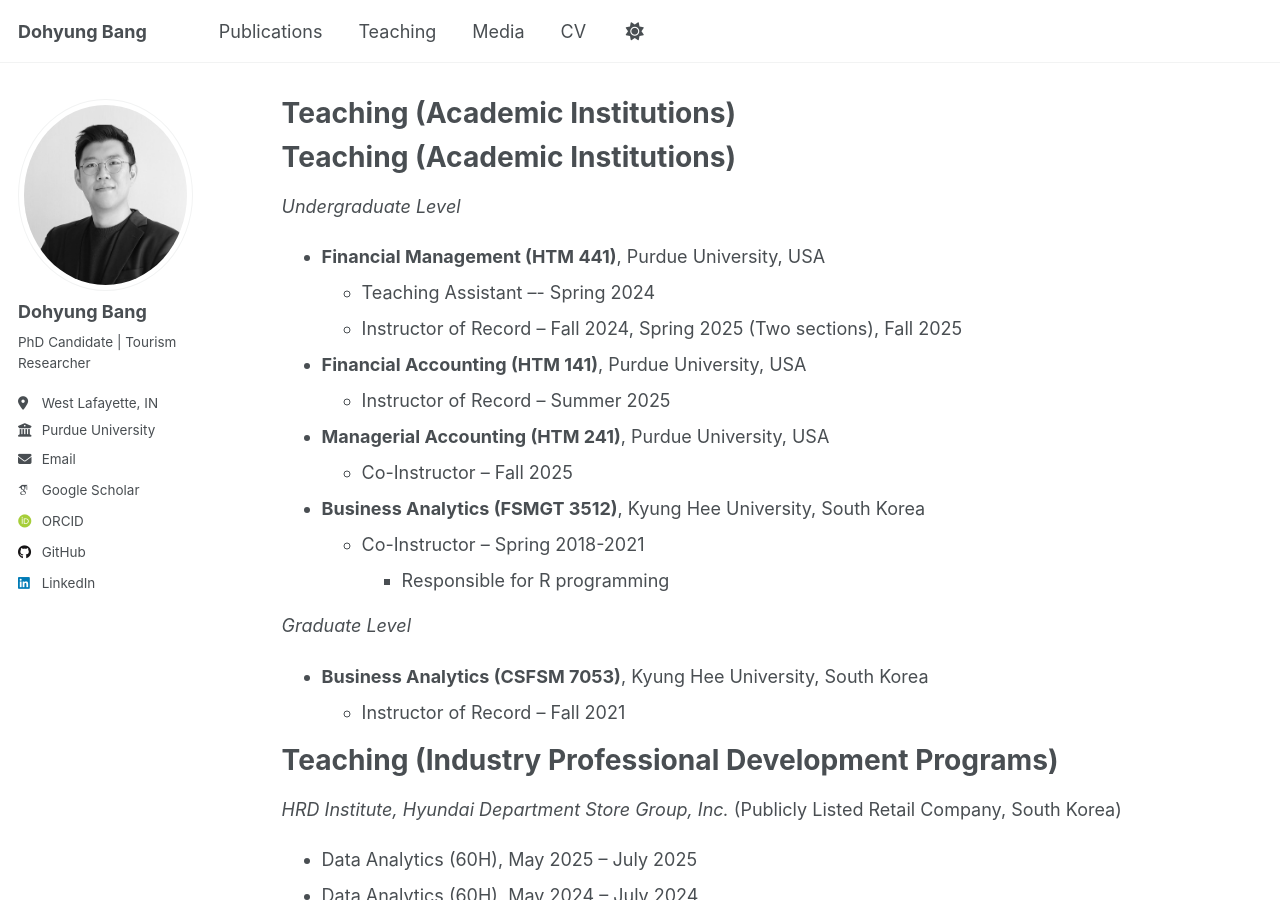
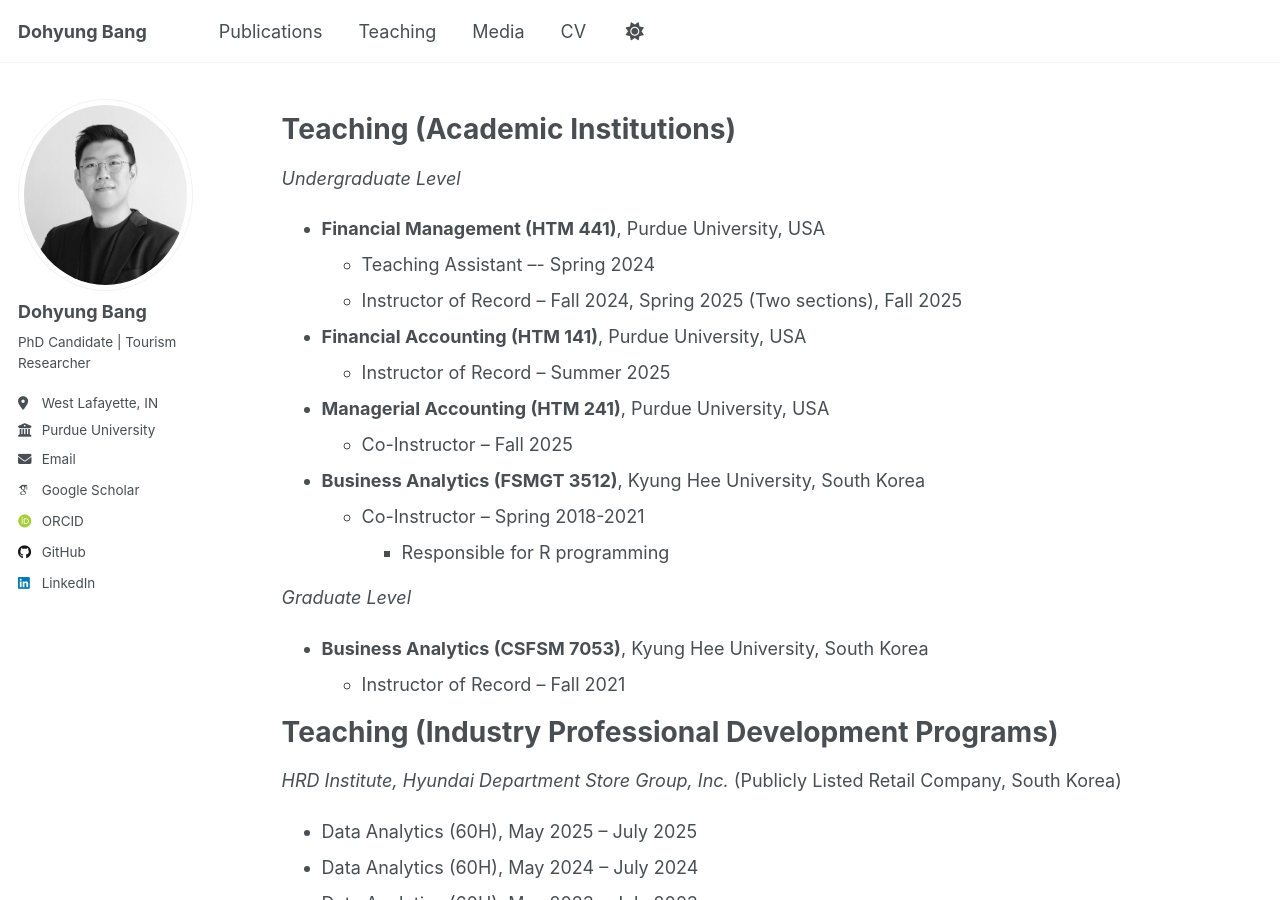
Before and after one commit to dohyungbang/dohyungbang.github.io, a Jekyll site: the page built from _pages/teaching.md, in a window 1280 px wide and 900 px high. Built offline with Jekyll 4.4.1, drawn with Linux system fonts in a browser that asks for light colours; some web fonts are replaced; a script that is not in the unit is left out; our own code applies the rules of GitHub Pages for plain Markdown files; part of the change alters nothing that is shown.

Commit message:
Update teaching.md

```diff
--- a/_pages/teaching.md
+++ b/_pages/teaching.md
@@ -1,7 +1,9 @@
 ---
+title: ""
 layout: archive
 permalink: /teaching/
 author_profile: true
+show_title: false
 ---
 
 Teaching (Academic Institutions)
```
